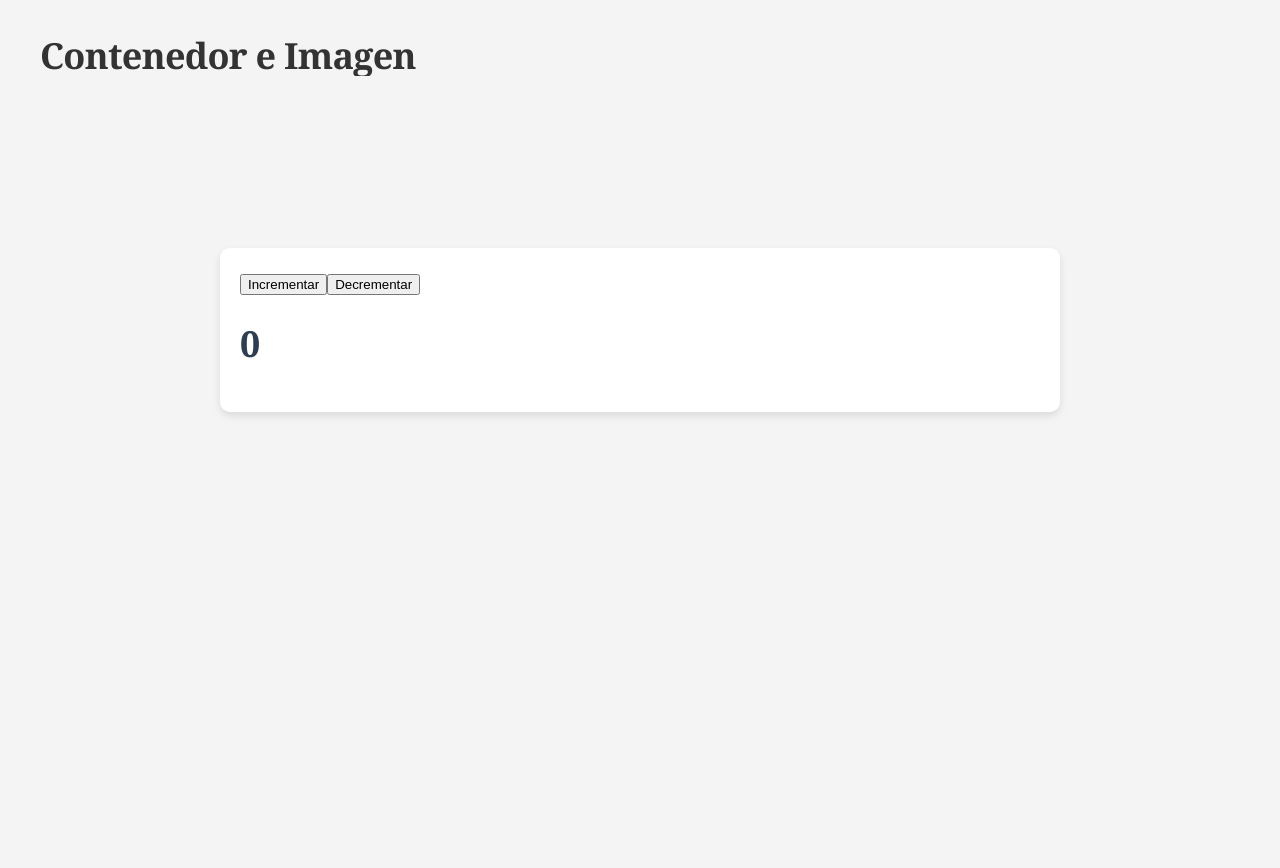
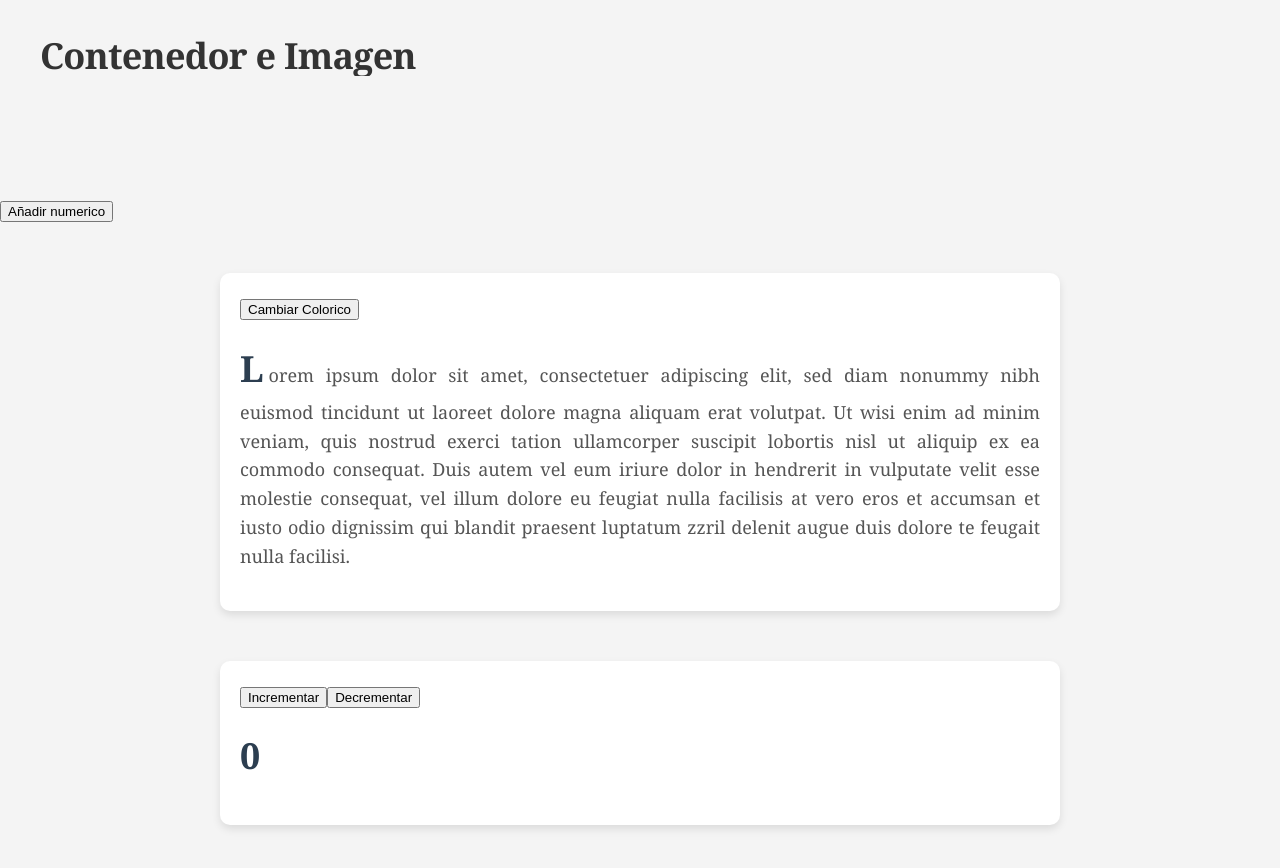
Before and after one commit to ianmiguelsoler/practica_react, a React (Vite) app: page / in a window 1280 px wide. Shown: the top 868 px of the page. Before the commit the page ends 800 px from the top, so only its background shows below. Built offline with nearby package versions, Linux system fonts and the light colour scheme.

Commit message:
terminado

```diff
--- a/src/App.jsx
+++ b/src/App.jsx
@@ -1,10 +1,15 @@
 import './App.css';
 import Parrafico from './componentes/Parrafico.jsx';
 import Contadorico from './componentes/Contadorico.jsx';
+import Numericos from './componentes/Numericos.jsx';
 
 const App = () => {
   return (
+    <>
+    <Numericos />
+    <Parrafico />
     <Contadorico />
+    </>
   );
 };
 
--- a/src/componentes/Numericos.jsx
+++ b/src/componentes/Numericos.jsx
@@ -1,5 +1,5 @@
 import { useRef } from "react";
-import { anadirNumero } from "../biblioteca/biblioteca.js";
+import { obtenerNumeroAleatorio } from "../biblioteca/biblioteca.js";
 
 const Numericos = () => {
 
```
